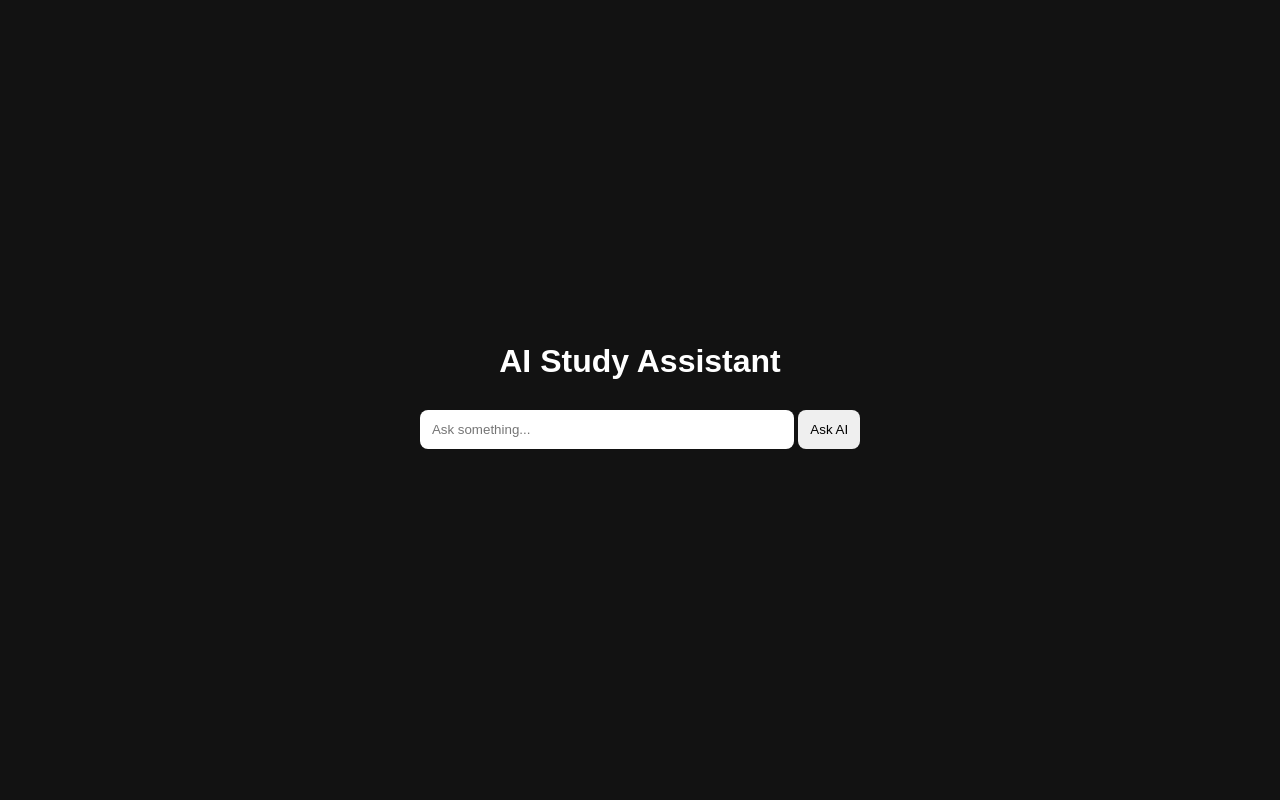
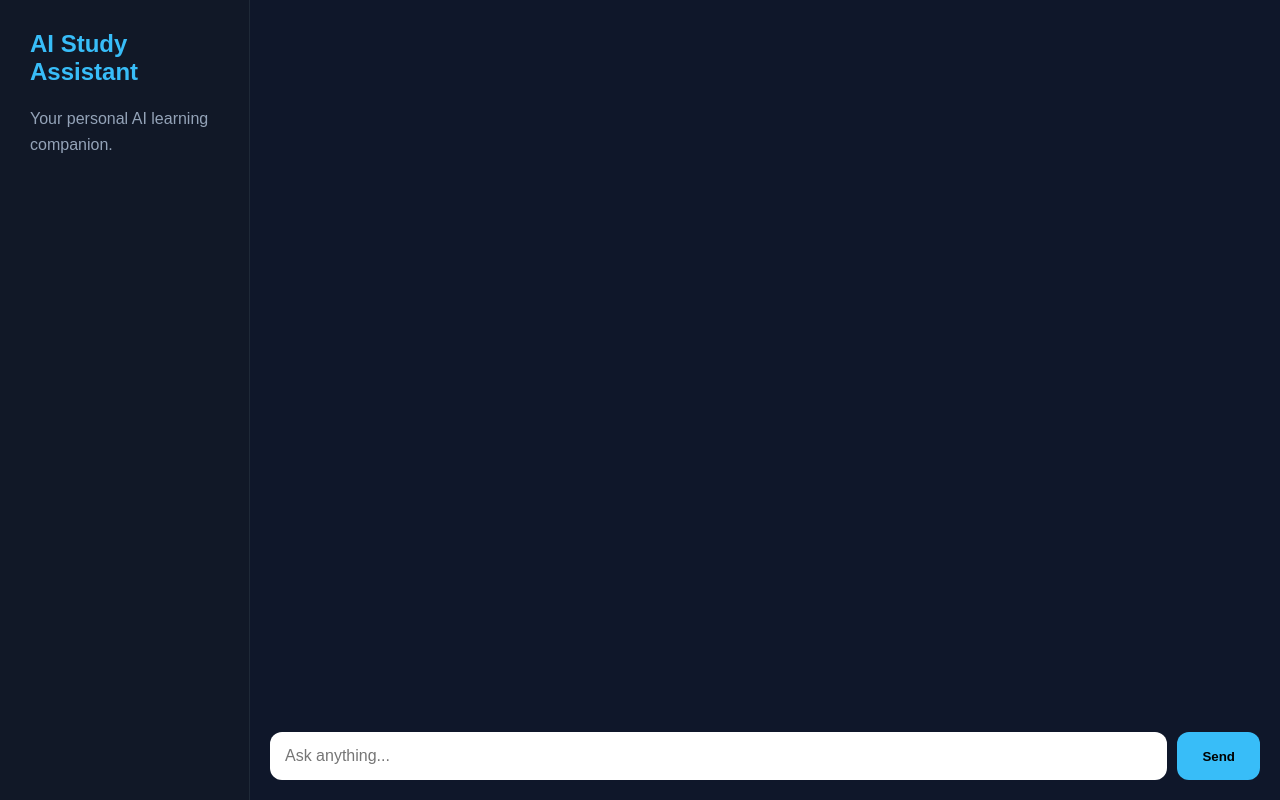
Before and after one commit to ngawade2020/ai-study-assistant, a Flask app: page / in a window 1280 px wide. Run offline with Flask 3, Linux system fonts and the light colour scheme.

Commit message:
improved AI chat UI and animations

```diff
--- a/app.py
+++ b/app.py
@@ -1,27 +1,67 @@
 from flask import Flask, render_template, request
 
 app = Flask(__name__)
+
+chat_history = []
 
 def generate_response(question):
 
     question = question.lower()
 
-    if "python" in question:
-        return "Python is a powerful programming language."
+    responses = {
 
-    elif "ai" in question:
-        return "Artificial Intelligence allows machines to learn and make decisions."
+        "python":
+        """
+Python is a powerful and beginner-friendly programming language.
 
-    elif "flask" in question:
-        return "Flask is a lightweight Python web framework."
+It is widely used in:
+- AI/ML
+- Web Development
+- Automation
+- Data Science
+        """,
 
-    else:
-        return "Interesting question! I am still learning."
+        "ai":
+        """
+Artificial Intelligence enables machines to simulate human intelligence.
+
+Major AI fields:
+- Machine Learning
+- NLP
+- Computer Vision
+- Robotics
+        """,
+
+        "flask":
+        """
+Flask is a lightweight Python web framework.
+
+It is commonly used for:
+- APIs
+- AI apps
+- Dashboards
+- Web applications
+        """
+    }
+
+    for key in responses:
+
+        if key in question:
+            return responses[key]
+
+    return """
+I am still learning.
+
+Try asking about:
+- Python
+- AI
+- Flask
+"""
 
 @app.route("/", methods=["GET", "POST"])
 def home():
 
-    response = ""
+    global chat_history
 
     if request.method == "POST":
 
@@ -29,7 +69,15 @@ def home():
 
         response = generate_response(question)
 
-    return render_template("index.html", response=response)
+        chat_history.append({
+            "question": question,
+            "response": response
+        })
+
+    return render_template(
+        "index.html",
+        chat_history=chat_history
+    )
 
 if __name__ == "__main__":
     app.run(debug=True)
--- a/static/style.css
+++ b/static/style.css
@@ -1,49 +1,196 @@
+* {
+    margin: 0;
+    padding: 0;
+    box-sizing: border-box;
+}
+
 body {
 
-    margin: 0;
-    font-family: Arial;
-    background: #121212;
+    font-family: Arial, sans-serif;
+
+    background: #0f172a;
+
     color: white;
-
-    display: flex;
-    justify-content: center;
-    align-items: center;
 
     height: 100vh;
 }
 
-.container {
+.app {
 
-    text-align: center;
-    width: 500px;
+    display: flex;
+
+    height: 100vh;
 }
 
-h1 {
+.sidebar {
 
-    margin-bottom: 30px;
+    width: 250px;
+
+    background: #111827;
+
+    padding: 30px;
+
+    border-right: 1px solid #1f2937;
+}
+
+.sidebar h2 {
+
+    margin-bottom: 20px;
+
+    color: #38bdf8;
+}
+
+.sidebar p {
+
+    color: #94a3b8;
+
+    line-height: 1.6;
+}
+
+.chat-container {
+
+    flex: 1;
+
+    display: flex;
+
+    flex-direction: column;
+
+    justify-content: space-between;
+
+    padding: 20px;
+}
+
+.chat-box {
+
+    flex: 1;
+
+    overflow-y: auto;
+
+    padding-right: 10px;
+}
+
+.message {
+
+    max-width: 70%;
+
+    padding: 15px;
+
+    margin-bottom: 15px;
+
+    border-radius: 15px;
+
+    line-height: 1.5;
+
+    animation: fadeIn 0.3s ease;
+}
+
+.user-message {
+
+    background: #2563eb;
+
+    margin-left: auto;
+}
+
+.ai-message {
+
+    background: #1e293b;
+
+    margin-right: auto;
+
+    animation: typingEffect 0.4s ease;
+}
+
+.input-area {
+
+    display: flex;
+
+    gap: 10px;
+
+    margin-top: 20px;
 }
 
 input {
 
-    width: 70%;
-    padding: 12px;
+    flex: 1;
+
+    padding: 15px;
 
     border: none;
-    border-radius: 8px;
+
+    border-radius: 12px;
+
+    font-size: 16px;
+
+    outline: none;
 }
 
 button {
 
-    padding: 12px;
+    padding: 15px 25px;
+
     border: none;
 
-    border-radius: 8px;
+    border-radius: 12px;
+
+    background: #38bdf8;
+
+    color: black;
+
+    font-weight: bold;
 
     cursor: pointer;
+
+    transition: 0.3s;
 }
 
-.response {
+button:hover {
 
-    margin-top: 30px;
-    font-size: 20px;
+    background: #0ea5e9;
 }
+
+pre {
+
+    white-space: pre-wrap;
+
+    font-family: Arial, sans-serif;
+
+    line-height: 1.7;
+}
+
+.chat-box::-webkit-scrollbar {
+
+    width: 8px;
+}
+
+.chat-box::-webkit-scrollbar-thumb {
+
+    background: #334155;
+
+    border-radius: 10px;
+}
+
+@keyframes fadeIn {
+
+    from {
+        opacity: 0;
+        transform: translateY(10px);
+    }
+
+    to {
+        opacity: 1;
+        transform: translateY(0);
+    }
+}
+
+@keyframes typingEffect {
+
+    from {
+        opacity: 0;
+        transform: translateY(15px);
+    }
+
+    to {
+        opacity: 1;
+        transform: translateY(0);
+    }
+}
--- a/templates/index.html
+++ b/templates/index.html
@@ -12,23 +12,51 @@
 
 <body>
 
-    <div class="container">
+    <div class="app">
 
-        <h1>AI Study Assistant</h1>
+        <div class="sidebar">
 
-        <form method="POST">
+            <h2>AI Study Assistant</h2>
 
-            <input type="text"
-                   name="question"
-                   placeholder="Ask something...">
+            <p>Your personal AI learning companion.</p>
 
-            <button type="submit">Ask AI</button>
+        </div>
 
-        </form>
+        <div class="chat-container">
 
-        <div class="response">
+            <div class="chat-box">
 
-            {{ response }}
+                {% for chat in chat_history %}
+
+                    <div class="message user-message">
+
+                        {{ chat.question }}
+
+                    </div>
+
+                    <div class="message ai-message">
+
+                        <pre>{{ chat.response }}</pre>
+
+                    </div>
+
+                {% endfor %}
+
+            </div>
+
+            <form method="POST" class="input-area">
+
+                <input
+                    type="text"
+                    name="question"
+                    placeholder="Ask anything..."
+                    required>
+
+                <button type="submit">
+                    Send
+                </button>
+
+            </form>
 
         </div>
 
```
